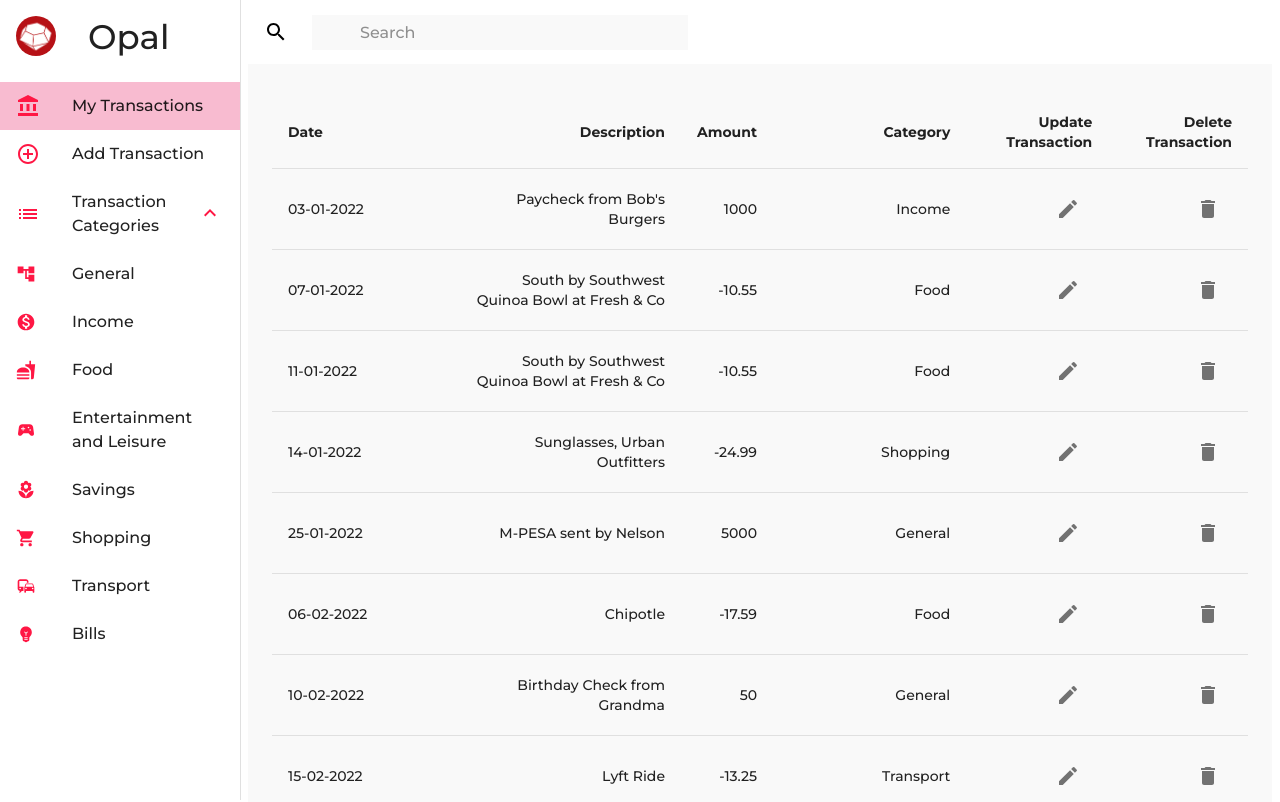
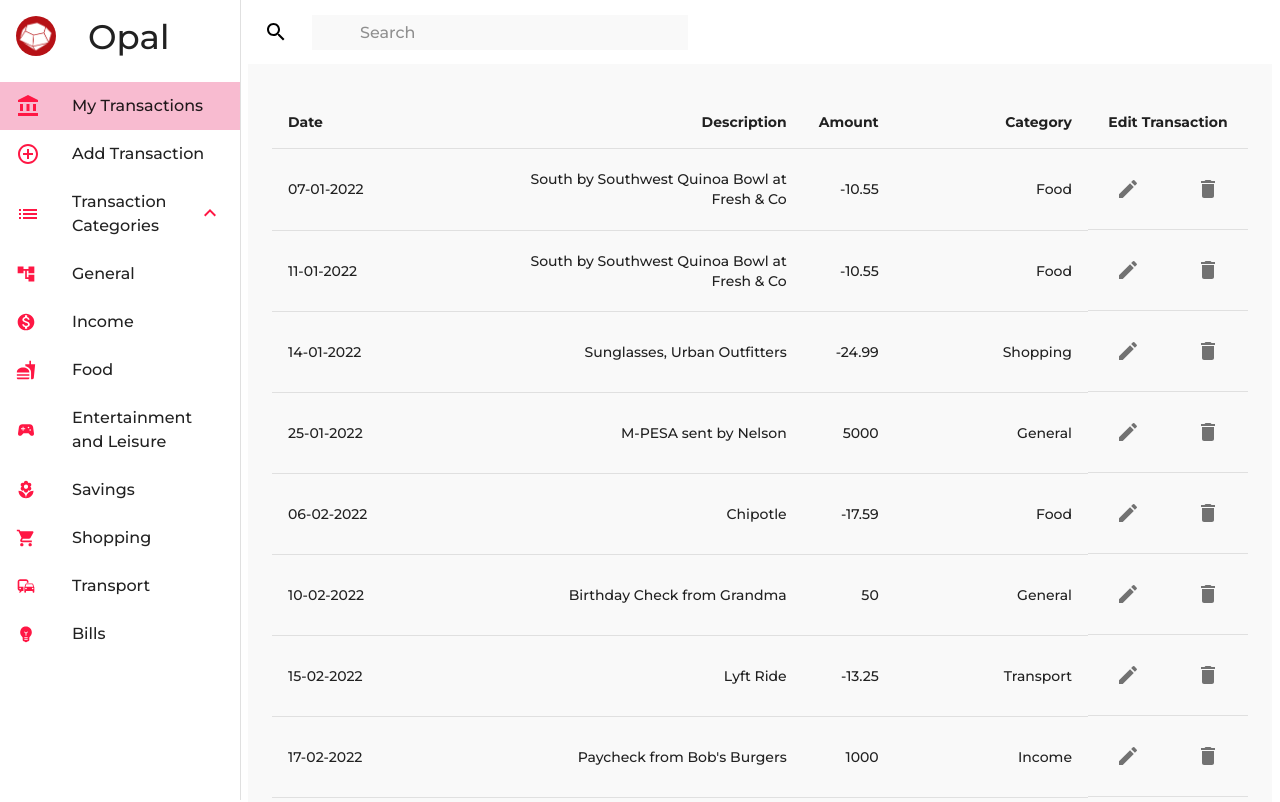
Before and after one commit to Said-cmd/Opal-client, a React (Create React App) app: page /account in a window 1280 px wide. Shown: the top 802 px of the page. Built offline with nearby package versions, Linux system fonts and the light colour scheme; data requests are answered from the project's data file.

Commit message:
Added informative text to the icons.

```diff
--- a/db.json
+++ b/db.json
@@ -1,12 +1,5 @@
 {
   "transactions": [
-    {
-      "id": 1,
-      "date": "03-01-2022",
-      "description": "Paycheck from Bob's Burgers",
-      "category": "Income",
-      "amount": 1000
-    },
     {
       "id": 2,
       "date": "07-01-2022",
--- a/src/components/Transaction.js
+++ b/src/components/Transaction.js
@@ -6,6 +6,7 @@ import CreateIcon from '@material-ui/icons/Create';
 import IconButton from '@material-ui/core/IconButton';
 import CheckIcon from '@material-ui/icons/Check';
 import ClearIcon from '@material-ui/icons/Clear';
+import Tooltip from '@material-ui/core/Tooltip';
 
 function Transaction({ date, description, amount, category, id, transactions, setTransactions}) {
   const [edit, setEdit] = useState(false);
@@ -77,8 +78,10 @@ function Transaction({ date, description, amount, category, id, transactions, se
             <TableCell align="right" contentEditable={edit} onChange={handleChange} name={description} value={description}>{description}</TableCell>
             <TableCell align="right" contentEditable={edit} onChange={handleChange} name={amount} value={amount}>{amount}</TableCell>
             <TableCell align="right" contentEditable={edit} onChange={handleChange} name={category} value={category}>{category}</TableCell>
-            <TableCell align="right" onClick={handleEditTransaction}>{edit ? <IconButton onClick={handleUpdateTransaction}><CheckIcon /></IconButton> : <IconButton><CreateIcon /></IconButton>}</TableCell>
-            <TableCell align='right'>{edit ? <IconButton onClick={handleCancelUpdateTransaction}><ClearIcon /></IconButton> : <IconButton onClick={handleDeleteTransaction}><DeleteIcon /></IconButton>}</TableCell>
+            <TableRow>
+            <TableCell align="right" onClick={handleEditTransaction}>{edit ? <Tooltip title="Save"><IconButton onClick={handleUpdateTransaction}><CheckIcon /></IconButton></Tooltip> : <Tooltip title="Edit"><IconButton><CreateIcon /></IconButton></Tooltip>}</TableCell>
+            <TableCell align='right'>{edit ? <Tooltip title="Cancel"><IconButton onClick={handleCancelUpdateTransaction}><ClearIcon /></IconButton></Tooltip> : <Tooltip title="Delete"><IconButton onClick={handleDeleteTransaction}><DeleteIcon /></IconButton></Tooltip>}</TableCell>
+            </TableRow>
           </TableRow>
   );
 }
--- a/src/components/TransactionList.js
+++ b/src/components/TransactionList.js
@@ -67,16 +67,10 @@ function TransactionList({ search }) {
               Category
             </TableCell>
             <TableCell
-            align='right'
+            align='center'
             style={{ fontWeight: "bold"}}
             >
-              Update Transaction
-            </TableCell>
-            <TableCell
-            align='right'
-            style={{ fontWeight: "bold"}}
-            >
-              Delete Transaction
+              Edit Transaction
             </TableCell>
           </TableRow>
         {transactionList}
```
